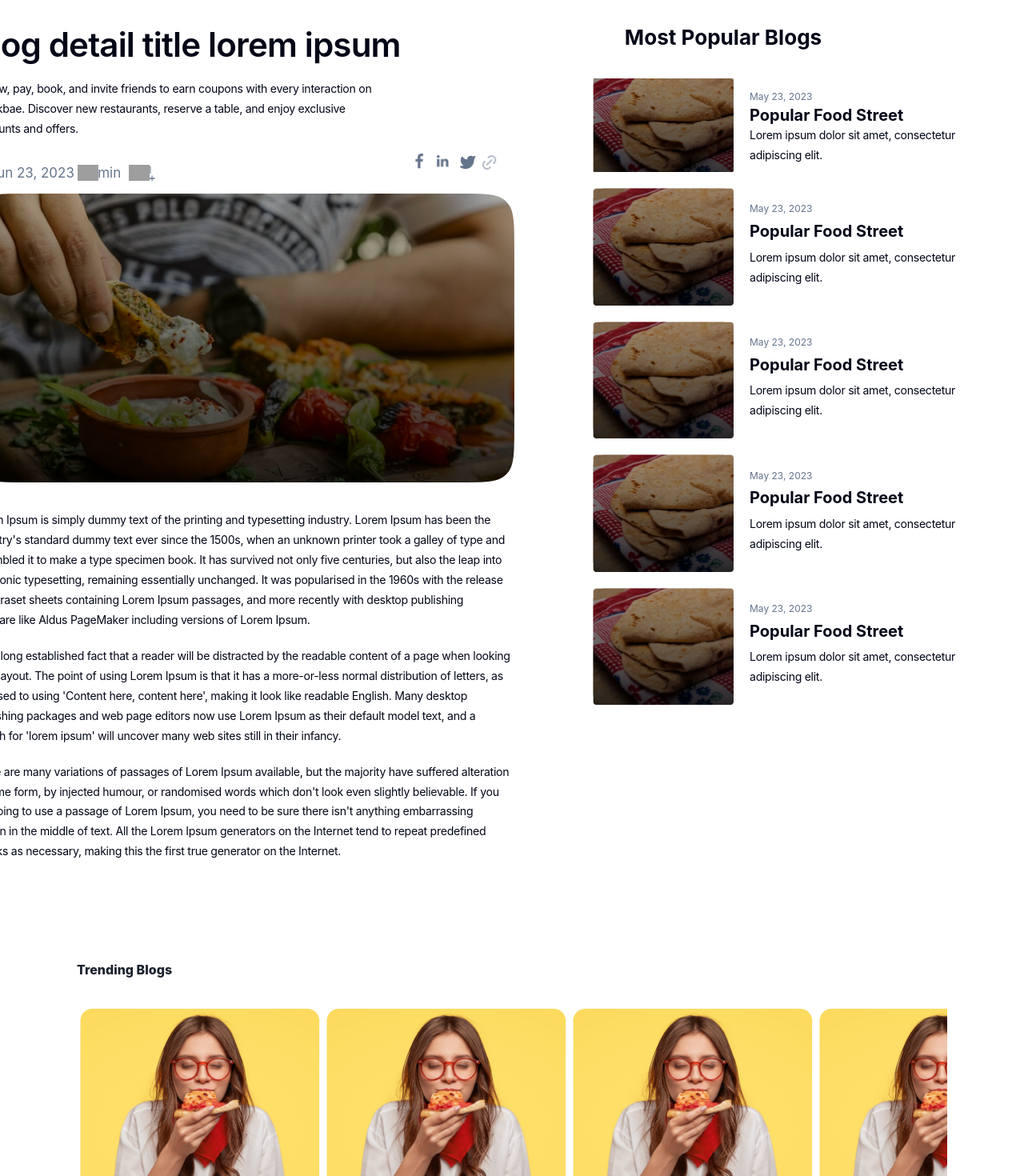
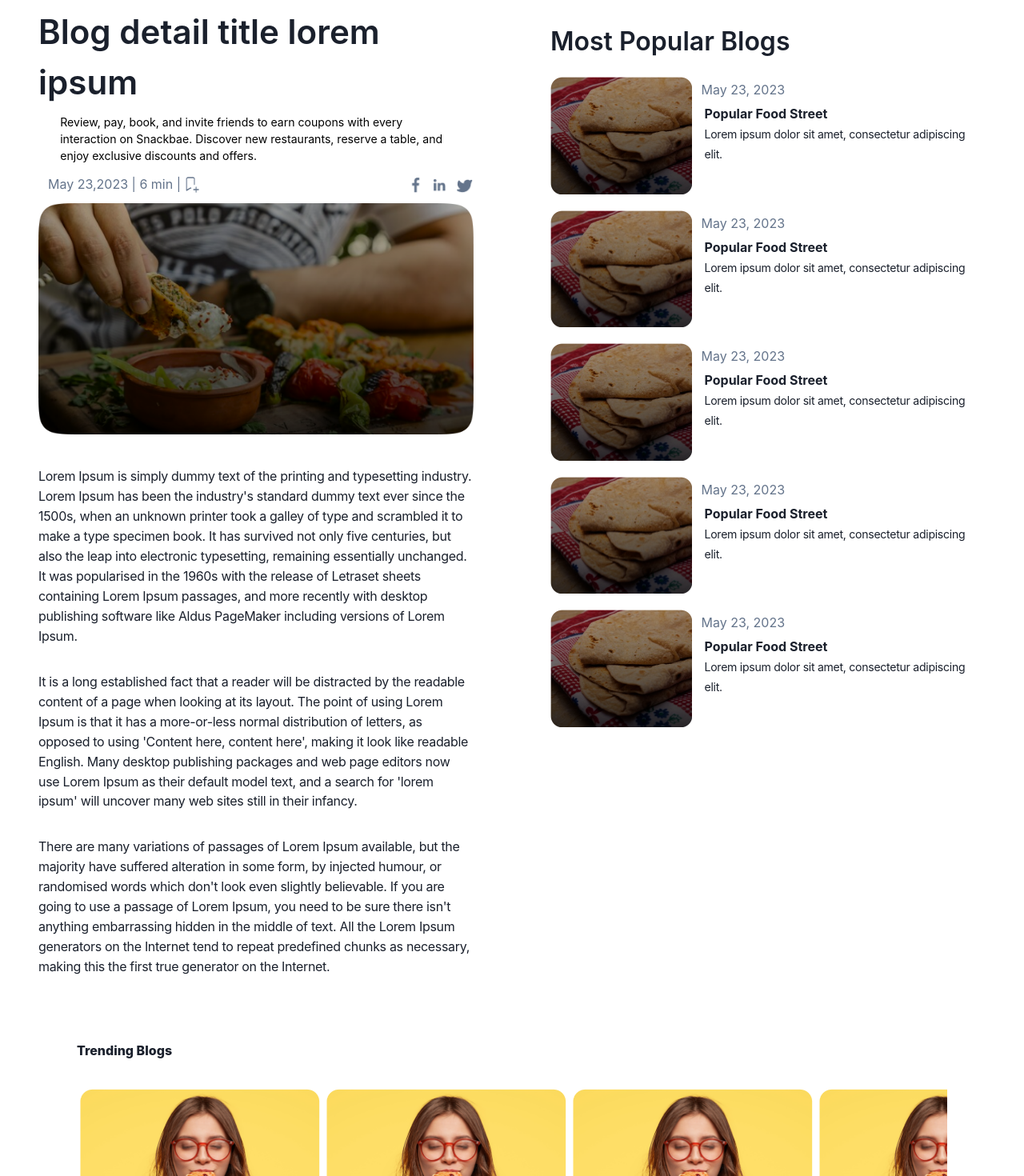
Before and after one commit to snackbae23/snackbaeWeb, a React (Create React App) app: page /blogdetail in a window 1280 px wide. Shown: the part 140-1610 px from the top of the page at 80% size. Built offline with nearby package versions, Linux system fonts and the light colour scheme; grey boxes are pictures that could not be loaded.

Commit message:
Update Blogdetail.js

```diff
--- a/src/Pages/Blogdetail.js
+++ b/src/Pages/Blogdetail.js
@@ -1,57 +1,32 @@
-import React from 'react'
+import React from "react";
 import Footer from "../Components/Footer";
-import bg5 from "../assets/bg-5.png";
-import app from "../assets/appstore.png";
 import TeamSlider from "../Components/TeamSlider";
-import Navbar from '../Components/Navbar';
-const Blogdetail = () => {
+
+const Blogdetail1 = () => {
   return (
     <div>
-      {/* <Navbar /> */}
-      <div className="relative bg-white w-full h-[81.75rem] overflow-hidden text-left text-[0.88rem] text-slate-950 font-web-heading-4">
-        <div className="absolute top-[10.5rem] left-[calc(50%_-_676.4px)] w-[84.54rem] h-[65.63rem]">
-          <div className="absolute top-[0rem] left-[calc(50%_-_676.35px)] w-[43.03rem] h-[65.63rem]">
-            <div className="absolute top-[38.13rem] left-[calc(50%_-_344.2px)] w-[43.03rem] flex flex-col items-start justify-start gap-[1.25rem] font-open-sans">
-              <div className="relative tracking-[-0.02em] leading-[1.56rem] inline-block w-[42.13rem]">
-                Lorem Ipsum is simply dummy text of the printing and typesetting
-                industry. Lorem Ipsum has been the industry's standard dummy text
-                ever since the 1500s, when an unknown printer took a galley of
-                type and scrambled it to make a type specimen book. It has
-                survived not only five centuries, but also the leap into
-                electronic typesetting, remaining essentially unchanged. It was
-                popularised in the 1960s with the release of Letraset sheets
-                containing Lorem Ipsum passages, and more recently with desktop
-                publishing software like Aldus PageMaker including versions of
-                Lorem Ipsum.
-              </div>
-              <div className="relative tracking-[-0.02em] leading-[1.56rem] inline-block w-[42.13rem]">
-                It is a long established fact that a reader will be distracted by
-                the readable content of a page when looking at its layout. The
-                point of using Lorem Ipsum is that it has a more-or-less normal
-                distribution of letters, as opposed to using 'Content here,
-                content here', making it look like readable English. Many desktop
-                publishing packages and web page editors now use Lorem Ipsum as
-                their default model text, and a search for 'lorem ipsum' will
-                uncover many web sites still in their infancy.
-              </div>
-              <div className="relative tracking-[-0.02em] leading-[1.56rem] inline-block w-[42.13rem]">
-                There are many variations of passages of Lorem Ipsum available,
-                but the majority have suffered alteration in some form, by
-                injected humour, or randomised words which don't look even
-                slightly believable. If you are going to use a passage of Lorem
-                Ipsum, you need to be sure there isn't anything embarrassing
-                hidden in the middle of text. All the Lorem Ipsum generators on
-                the Internet tend to repeat predefined chunks as necessary, making
-                this the first true generator on the Internet.
-              </div>
-            </div>
+      <div className="w-full h-fit flex  flex-col md:flex-row ">
+        {/* Right */}
+
+        <div className="md:w-[50%] w-[100%] flex flex-col h-fit items-center gap-2 bg-white p-12">
+          <h1 className="md:text-[2.63rem] text-[1.6rem] md:mt-[100px]  mt-[80px] font-semibold  ">
+            Blog detail title lorem ipsum
+          </h1>
+          <p className="text-[0.88rem] text-black w-[90%] text-wrap ">
+            Review, pay, book, and invite friends to earn coupons with every
+            interaction on Snackbae. Discover new restaurants, reserve a table,
+            and enjoy exclusive discounts and offers.
+          </p>
+          <div className="flex  w-full justify-between">
+            <p className=" text-slate-500 w-fit px-3 py-1 rounded-xl flex">
+              May 23,2023 | 6 min |{" "}
               <img
-              className="absolute top-[13.38rem] left-[calc(50%_-_342.8px)] rounded-[34px] w-[42.36rem] h-[22.56rem] object-cover"
+                className="relative w-[1.5rem] h-[1.5rem] z-[0]"
                 alt=""
-              src="/rectangle-481@2x.png"
+                src="/Frame (1).png"
               />
-            <div className="absolute top-[10.19rem] left-[calc(50%_+_207.5px)] w-[6.79rem] flex flex-row items-center justify-end gap-[1.38rem]">
-              <div className="flex flex-row items-start justify-start gap-[0.68rem]">
+            </p>
+            <div className="flex flex-row mt-2  gap-[0.68rem]">
               <img
                 className="relative w-[1.14rem] h-[1.19rem] overflow-hidden shrink-0"
                 alt=""
@@ -68,204 +43,151 @@ const Blogdetail = () => {
                 src="/Frame.png"
               />
             </div>
-              <img
-                className="relative w-[1.5rem] h-[1.5rem] overflow-hidden shrink-0 opacity-[0.7]"
-                alt=""
-                src="/Frame (2).png"
-              />
           </div>
-            <div className="absolute top-[0rem] left-[calc(50%_-_344.2px)] w-[31.01rem] flex flex-col items-start justify-center gap-[0.94rem] text-[2.63rem]">
-              <div className="relative tracking-[-0.02em] leading-[3.5rem] font-semibold inline-block w-[35.19rem]">
-                Blog detail title lorem ipsum
+          <img className="object-cover" alt="" src="/rectangle-481@2x.png" />
+          <div className="relative tracking-[-0.02em] leading-[1.56rem] inline-block  mt-8">
+            Lorem Ipsum is simply dummy text of the printing and typesetting
+            industry. Lorem Ipsum has been the industry's standard dummy text
+            ever since the 1500s, when an unknown printer took a galley of type
+            and scrambled it to make a type specimen book. It has survived not
+            only five centuries, but also the leap into electronic typesetting,
+            remaining essentially unchanged. It was popularised in the 1960s
+            with the release of Letraset sheets containing Lorem Ipsum passages,
+            and more recently with desktop publishing software like Aldus
+            PageMaker including versions of Lorem Ipsum.
           </div>
-              <div className="relative text-[0.88rem] tracking-[-0.02em] leading-[1.56rem] font-open-sans inline-block w-[32.19rem]">
-                Review, pay, book, and invite friends to earn coupons with every
-                interaction on Snackbae. Discover new restaurants, reserve a
-                table, and enjoy exclusive discounts and offers.
+          <div className="relative tracking-[-0.02em] leading-[1.56rem] inline-block mt-6 ">
+            It is a long established fact that a reader will be distracted by
+            the readable content of a page when looking at its layout. The point
+            of using Lorem Ipsum is that it has a more-or-less normal
+            distribution of letters, as opposed to using 'Content here, content
+            here', making it look like readable English. Many desktop publishing
+            packages and web page editors now use Lorem Ipsum as their default
+            model text, and a search for 'lorem ipsum' will uncover many web
+            sites still in their infancy.
+          </div>
+          <div className="relative tracking-[-0.02em] leading-[1.56rem] inline-block mt-6">
+            There are many variations of passages of Lorem Ipsum available, but
+            the majority have suffered alteration in some form, by injected
+            humour, or randomised words which don't look even slightly
+            believable. If you are going to use a passage of Lorem Ipsum, you
+            need to be sure there isn't anything embarrassing hidden in the
+            middle of text. All the Lorem Ipsum generators on the Internet tend
+            to repeat predefined chunks as necessary, making this the first true
+            generator on the Internet.
           </div>
         </div>
-            <div className="absolute top-[11rem] left-[calc(50%_-_321.3px)] w-[13.53rem] h-[1.5rem] text-[1.06rem] text-slate-500">
-              <div className="absolute top-[0rem] left-[calc(50%_+_12.2px)] leading-[1.5rem] inline-block w-[3.19rem]">
-                6 min
-              </div>
-              <div className="absolute top-[0rem] left-[calc(50%_-_108.2px)] leading-[1.5rem] inline-block w-[6.7rem]">
-                Jun 23, 2023
-              </div>
-              <div className="absolute top-[0rem] left-[calc(50%_+_76.6px)] w-[1.98rem] overflow-hidden flex flex-row items-start justify-start gap-[0.5rem]">
+
+        {/* left */}
+
+        <div className="md:w-[50%] w-[100%] flex flex-col  h-fit  gap-2 bg-white p-12">
+          <h1 className="md:text-[2rem] text-[1.6rem] md:mt-[120px] mt-[30px] font-semibold flex justify-start">
+            Most Popular Blogs
+          </h1>
+
+          <div className=" w-full flex  flex-col md:flex-row mt-3 ">
             <img
-                  className="relative w-[1.5rem] h-[1.5rem] z-[0]"
-                  alt=""
-                  src="/Frame (1).png"
-                />
-                {/* <img
-                className="absolute my-0 mx-[!important] h-[66.67%] w-[41.77%] top-[16.67%] right-[29.11%] bottom-[16.67%] left-[29.11%] max-w-full overflow-hidden max-h-full z-[1]"
-                alt=""
-                src="/Frame (1).png"
-              />
-              <img
-                className="absolute my-0 mx-[!important] h-[6.25%] w-3/12 top-[79.17%] right-[8.23%] bottom-[14.58%] left-[66.77%] max-w-full overflow-hidden max-h-full z-[2]"
-                alt=""
-                src="/vector.svg"
-              />
-              <img
-                className="absolute my-0 mx-[!important] h-1/4 w-[4.75%] top-[66.67%] right-[15.82%] bottom-[8.33%] left-[79.43%] max-w-full overflow-hidden max-h-full z-[3]"
-                alt=""
-                src="/vector.svg"
-              /> */}
-              </div>
-              <img
-                className="absolute top-[0.13rem] left-[calc(50%_+_2px)] max-w-full overflow-hidden h-[1.22rem]"
-                alt=""
-                src="/vector-1.svg"
-              />
-              <img
-                className="absolute top-[0.13rem] left-[calc(50%_+_66.3px)] max-w-full overflow-hidden h-[1.22rem]"
-                alt=""
-                src="/vector-1.svg"
-              />
-            </div>
-          </div>
-          <div className="absolute top-[0.19rem] left-[calc(50%_+_100.65px)] w-[35.98rem] h-[55.94rem] text-[0.75rem] font-sf-pro-display">
-            <div className="absolute top-[4.18rem] left-[calc(50%_-_287.85px)] w-[35.98rem] h-[51.76rem] flex flex-col items-start justify-start gap-[1.25rem]">
-              <div className="relative w-[31.88rem] h-[7.32rem]">
-                <img
-                  className="absolute top-[0rem] left-[0rem] rounded-sm w-[11.04rem] h-[7.32rem] object-cover"
-                  alt=""
-                  src="/rectangle-22341@2x.png"
-                />
-                <div className="absolute top-[0.87rem] left-[12.28rem] text-slate-500 inline-block w-[5.85rem] h-[0.76rem]">
-                  May 23, 2023
-                </div>
-                <b className="absolute top-[2rem] left-[12.28rem] text-[1.25rem] leading-[1.75rem] inline-block font-web-heading-4 w-[14.83rem] h-[1.53rem]">
-                  Popular Food Street
-                </b>
-                <div className="absolute top-[3.72rem] left-[12.28rem] text-[0.88rem] tracking-[-0.02em] leading-[1.56rem] font-open-sans inline-block w-[19.6rem] h-[2.73rem]">
-                  Lorem ipsum dolor sit amet, consectetur adipiscing elit.
-                </div>
-                <div className="absolute top-[0.87rem] left-[12.28rem] w-[5.85rem] h-[0.76rem]" />
-              </div>
-              <div className="relative w-[31.88rem] h-[9.16rem]">
-                <img
-                  className="absolute top-[0rem] left-[0rem] rounded w-[11.04rem] h-[9.16rem] object-cover"
-                  alt=""
-                  src="/rectangle-22341@2x.png"
-                />
-                <img
-                  className="absolute top-[0rem] left-[0rem] rounded-sm w-[11.04rem] h-[9.16rem] object-cover"
+              className=" top-[1rem] left-[0rem] md:rounded-sm rounded-lg md:w-[11.04rem] w-full h-[9.16rem] object-cover"
               alt=""
               src="/rectangle-22342@2x.png"
             />
-                <div className="absolute top-[1.09rem] left-[12.28rem] text-slate-500 inline-block w-[5.85rem] h-[0.96rem]">
+            <div className="flex flex-col">
+              <div className=" text-slate-500 w-fit px-3 py-1 rounded-xl flex">
                 May 23, 2023
               </div>
-                <b className="absolute top-[2.51rem] left-[12.28rem] text-[1.25rem] leading-[1.75rem] inline-block font-web-heading-4 w-[14.83rem] h-[1.91rem]">
+              <b className="  text-[1.rem] leading-[1.75rem] inline-block font-web-heading-4 ml-4 ">
                 Popular Food Street
               </b>
-                <div className="absolute top-[4.66rem] left-[12.28rem] text-[0.88rem] tracking-[-0.02em] leading-[1.56rem] font-open-sans inline-block w-[19.6rem] h-[3.42rem]">
-                  Lorem ipsum dolor sit amet, consectetur adipiscing elit.
-                </div>
-              </div>
-              <div className="relative w-[31.88rem] h-[9.16rem]">
-                <img
-                  className="absolute top-[0rem] left-[0rem] rounded w-[11.04rem] h-[9.16rem] object-cover"
-                  alt=""
-                  src="/rectangle-22341@2x.png"
-                />
-                <img
-                  className="absolute top-[0rem] left-[0rem] rounded-sm w-[11.04rem] h-[9.16rem] object-cover"
-                  alt=""
-                  src="/rectangle-22342@2x.png"
-                />
-                <div className="absolute top-[1.09rem] left-[12.28rem] text-slate-500 inline-block w-[5.85rem] h-[0.96rem]">
-                  May 23, 2023
-                </div>
-                <b className="absolute top-[2.51rem] left-[12.28rem] text-[1.25rem] leading-[1.75rem] inline-block font-web-heading-4 w-[14.83rem] h-[1.91rem]">
-                  Popular Food Street
-                </b>
-                <div className="absolute top-[4.66rem] left-[12.28rem] text-[0.88rem] tracking-[-0.02em] leading-[1.56rem] font-open-sans inline-block w-[19.6rem] h-[3.42rem]">
-                  Lorem ipsum dolor sit amet, consectetur adipiscing elit.
-                </div>
-              </div>
-              <div className="relative w-[31.88rem] h-[9.16rem]">
-                <img
-                  className="absolute top-[0rem] left-[0rem] rounded w-[11.04rem] h-[9.16rem] object-cover"
-                  alt=""
-                  src="/rectangle-22341@2x.png"
-                />
-                <img
-                  className="absolute top-[0rem] left-[0rem] rounded-sm w-[11.04rem] h-[9.16rem] object-cover"
-                  alt=""
-                  src="/rectangle-22342@2x.png"
-                />
-                <div className="absolute top-[1.09rem] left-[12.28rem] text-slate-500 inline-block w-[5.85rem] h-[0.96rem]">
-                  May 23, 2023
-                </div>
-                <b className="absolute top-[2.51rem] left-[12.28rem] text-[1.25rem] leading-[1.75rem] inline-block font-web-heading-4 w-[14.83rem] h-[1.91rem]">
-                  Popular Food Street
-                </b>
-                <div className="absolute top-[4.66rem] left-[12.28rem] text-[0.88rem] tracking-[-0.02em] leading-[1.56rem] font-open-sans inline-block w-[19.6rem] h-[3.42rem]">
-                  Lorem ipsum dolor sit amet, consectetur adipiscing elit.
-                </div>
-              </div>
-              <div className="relative w-[31.88rem] h-[9.16rem]">
-                <img
-                  className="absolute top-[0rem] left-[0rem] rounded w-[11.04rem] h-[9.16rem] object-cover"
-                  alt=""
-                  src="/rectangle-22341@2x.png"
-                />
-                <img
-                  className="absolute top-[0rem] left-[0rem] rounded-sm w-[11.04rem] h-[9.16rem] object-cover"
-                  alt=""
-                  src="/rectangle-22342@2x.png"
-                />
-                <div className="absolute top-[1.09rem] left-[12.28rem] text-slate-500 inline-block w-[5.85rem] h-[0.96rem]">
-                  May 23, 2023
-                </div>
-                <b className="absolute top-[2.51rem] left-[12.28rem] text-[1.25rem] leading-[1.75rem] inline-block font-web-heading-4 w-[14.83rem] h-[1.91rem]">
-                  Popular Food Street
-                </b>
-                <div className="absolute top-[4.66rem] left-[12.28rem] text-[0.88rem] tracking-[-0.02em] leading-[1.56rem] font-open-sans inline-block w-[19.6rem] h-[3.42rem]">
+              <div className=" text-[0.88rem] tracking-[-0.02em] leading-[1.56rem] font-open-sans inline-block ml-4">
                 Lorem ipsum dolor sit amet, consectetur adipiscing elit.
               </div>
             </div>
           </div>
-            <b className="absolute top-[0rem] left-[calc(50%_-_247.55px)] text-[1.63rem] leading-[1.94rem] inline-block font-web-heading-4 text-text w-[16.54rem] h-[1.8rem]">
-              Most Popular Blogs
+          <div className=" w-full flex  flex-col md:flex-row mt-3 ">
+            <img
+              className=" top-[1rem] left-[0rem] md:rounded-sm rounded-lg md:w-[11.04rem] w-full h-[9.16rem] object-cover"
+              alt=""
+              src="/rectangle-22342@2x.png"
+            />
+            <div className="flex flex-col">
+              <div className=" text-slate-500 w-fit px-3 py-1 rounded-xl flex">
+                May 23, 2023
+              </div>
+              <b className="  text-[1.rem] leading-[1.75rem] inline-block font-web-heading-4 ml-4 ">
+                Popular Food Street
               </b>
+              <div className=" text-[0.88rem] tracking-[-0.02em] leading-[1.56rem] font-open-sans inline-block ml-4">
+                Lorem ipsum dolor sit amet, consectetur adipiscing elit.
               </div>
             </div>
           </div>
-
-      <div className="mx-24 mt-8">
-        <h1 className=' font-extrabold h-14 '>Trending Blogs</h1>
+          <div className=" w-full flex  flex-col md:flex-row mt-3 ">
+            <img
+              className="top-[1rem] left-[0rem] md:rounded-sm rounded-lg md:w-[11.04rem] w-full h-[9.16rem] object-cover"
+              alt=""
+              src="/rectangle-22342@2x.png"
+            />
+            <div className="flex flex-col">
+              <div className=" text-slate-500 w-fit px-3 py-1 rounded-xl flex">
+                May 23, 2023
+              </div>
+              <b className="  text-[1.rem] leading-[1.75rem] inline-block font-web-heading-4 ml-4 ">
+                Popular Food Street
+              </b>
+              <div className=" text-[0.88rem] tracking-[-0.02em] leading-[1.56rem] font-open-sans inline-block ml-4">
+                Lorem ipsum dolor sit amet, consectetur adipiscing elit.
+              </div>
+            </div>
+          </div>
+          <div className=" w-full flex  flex-col md:flex-row mt-3 ">
+            <img
+              className=" top-[1rem] left-[0rem] md:rounded-sm rounded-lg md:w-[11.04rem] w-full h-[9.16rem] object-cover"
+              alt=""
+              src="/rectangle-22342@2x.png"
+            />
+            <div className="flex flex-col">
+              <div className=" text-slate-500 w-fit px-3 py-1 rounded-xl flex">
+                May 23, 2023
+              </div>
+              <b className="  text-[1.rem] leading-[1.75rem] inline-block font-web-heading-4 ml-4 ">
+                Popular Food Street
+              </b>
+              <div className=" text-[0.88rem] tracking-[-0.02em] leading-[1.56rem] font-open-sans inline-block ml-4">
+                Lorem ipsum dolor sit amet, consectetur adipiscing elit.
+              </div>
+            </div>
+          </div>
+          <div className=" w-full flex  flex-col md:flex-row mt-3 ">
+            <img
+              className=" top-[1rem] left-[0rem] md:rounded-sm rounded-lg md:w-[11.04rem] w-full h-[9.16rem] object-cover"
+              alt=""
+              src="/rectangle-22342@2x.png"
+            />
+            <div className="flex flex-col">
+              <div className=" text-slate-500 w-fit px-3 py-1 rounded-xl flex">
+                May 23, 2023
+              </div>
+              <b className="  text-[1.rem] leading-[1.75rem] inline-block font-web-heading-4 ml-4 ">
+                Popular Food Street
+              </b>
+              <div className=" text-[0.88rem] tracking-[-0.02em] leading-[1.56rem] font-open-sans inline-block ml-4">
+                Lorem ipsum dolor sit amet, consectetur adipiscing elit.
+              </div>
+            </div>
+          </div>
+        </div>
+      </div>
+      {/* slider */}
+      <div className="lg:mx-24 mt-8 mx-5">
+        <h1 className=" font-extrabold h-14 ">Trending Blogs</h1>
         <TeamSlider />
       </div>
-      <div className="relative w-[100vw] h-[100vh]">
-        <img src={bg5} className="w-full h-full absolute z-10"></img>
-        <div className="bg-[#000000] w-full h-full absolute z-20 opacity-50"></div>
-        <div className=" absolute top-[25%] w-[100%] h-[281px] flex flex-col gap-6 justify-center items-center  z-30">
-          <button className="w-[8vw]  rounded-3xl py-1 px-6  bg-amber-50 text-amber-500 ">
-            <p className=" font-roboto  font-semibold text-base leading-10">
-              Coupons
-            </p>
-          </button>
-
-          <div className="w-[600px] h-[112px] font-roboto font-semibold text-[42px] text-center leading-[56px] text-white">
-            Download th app Lorem ipsum dolor sit amet dolor sit
-          </div>
-          <p className="w-[515px] font-normal text[14px] leading-[25px] font-sans text-center text-white opacity-70">
-            Download for android and iOS lorem ipsum dolor sit amet
-          </p>
-
-          <img className="w-[340px] h-[47px] z-[100]" src={app}></img>
-        </div>
-      </div>
-
+      {/* footer */}
       <div>
         <Footer />
       </div>
     </div>
-  )
-}
+  );
+};
 
-export default Blogdetail
+export default Blogdetail1;
```
Lines whose indentation alone changed are shown as unchanged.
